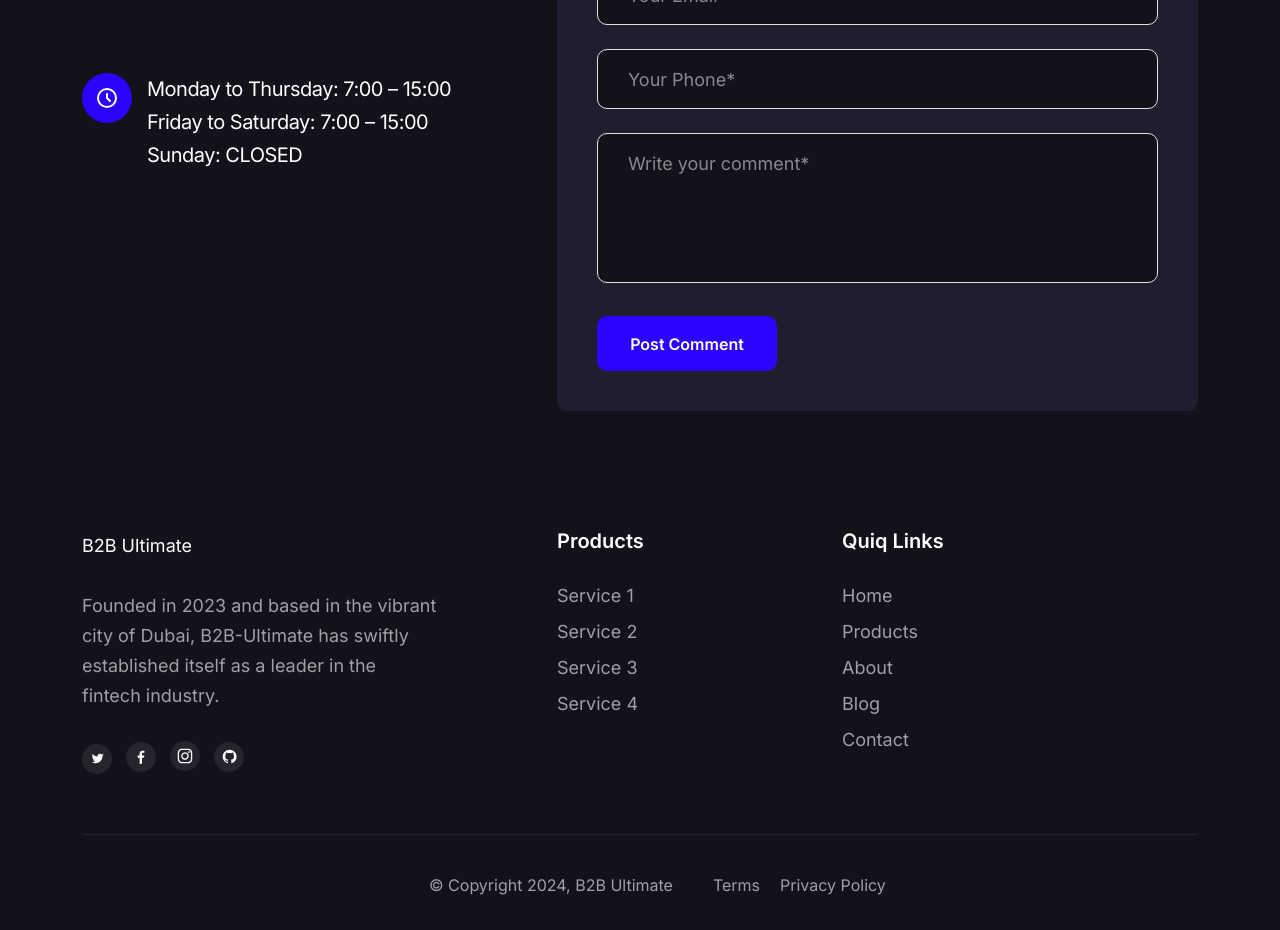
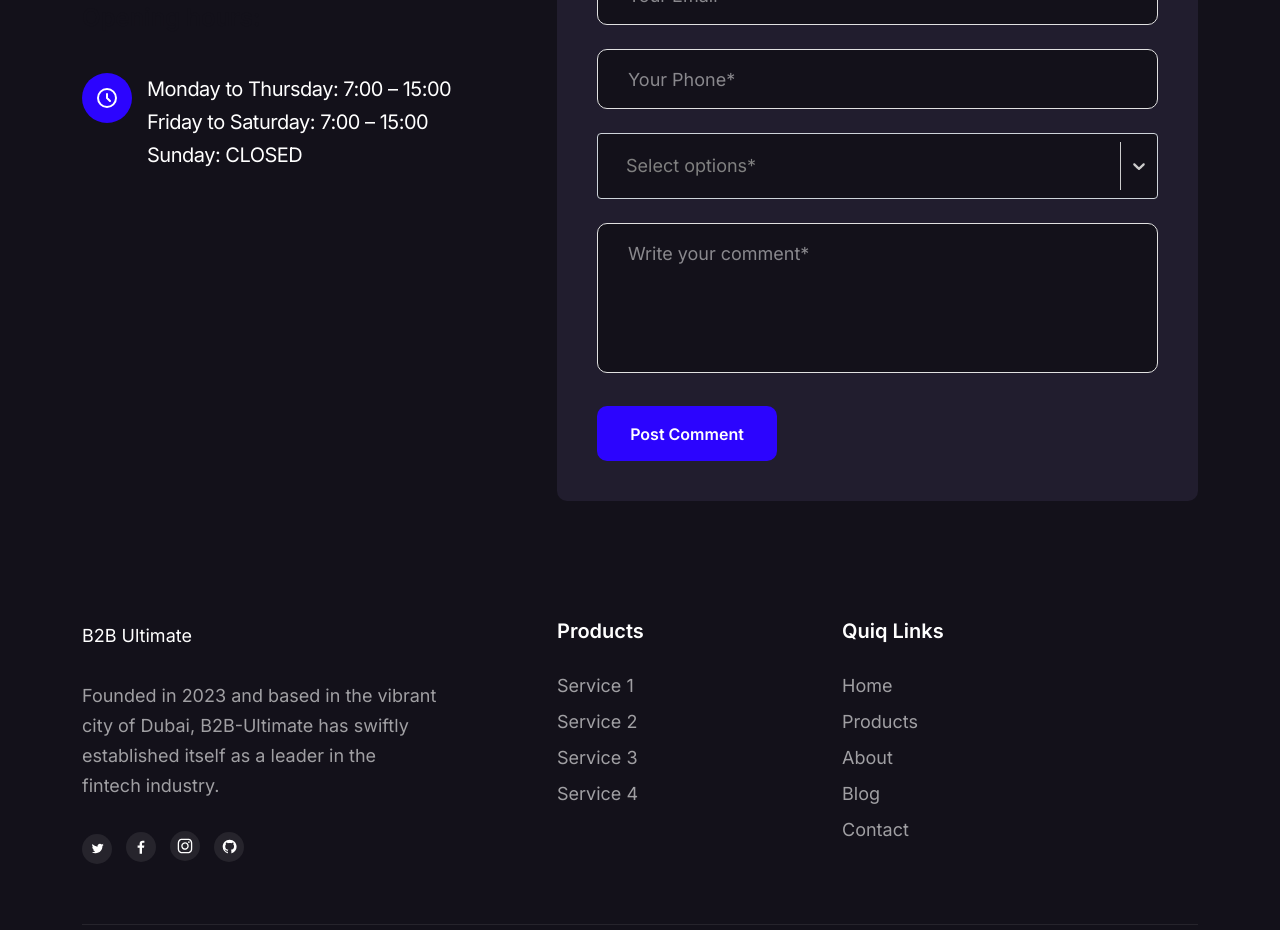
Before and after one commit to rumanw99/landing-crypyo, a Next.js app: page /contact-dark in a window 1280 px wide. Shown: the part 800-1730 px from the top of the page. Built offline with nearby package versions, Linux system fonts and the light colour scheme.

Commit message:
select options

```diff
--- a/components/contact-dark/contact-section.js
+++ b/components/contact-dark/contact-section.js
@@ -1,14 +1,89 @@
 /* eslint-disable @next/next/no-img-element */
 import Link from "next/link";
-import { useForm } from "react-hook-form";
+import { useForm , Controller  } from "react-hook-form";
+import Select from 'react-select';
+
 export default function ContactSection() {
+
+	const options = [
+		{ value: 'option1', label: 'Option 1' },
+		{ value: 'option2', label: 'Option 2' },
+		{ value: 'option3', label: 'Option 3' },
+		// أضف المزيد من الخيارات حسب الحاجة
+	  ];
 	const {
 		register,
 		handleSubmit,
+		control,
 		watch,
 		formState: { errors },
 	} = useForm();
 	const onSubmit = (data) => console.log(data);
+
+
+
+	const customStyles = {
+		control: (provided, state) => ({
+		  ...provided,
+		  background: "#13111a",
+		  border: state.isFocused ? '1px solid #80bdff' : '1px solid #ced4da',
+		  boxShadow: state.isFocused ? '0 0 0 .2rem rgba(0, 123, 255, .25)' : 'none',
+		  '&:hover': {
+			border: state.isFocused ? '1px solid #80bdff' : '1px solid #80bdff'
+		  },
+		  borderRadius: '.25rem',
+		//   padding: '0 0.75rem',
+		//   height: 'calc(2.25rem + 2px)',
+		  display: 'flex',
+		  alignItems: 'center'
+		}),
+		// valueContainer: (provided) => ({
+		// 	...provided,
+		// 	padding: '10px', // إزالة أي حشو إضافي قد يسبب المربع
+		//   }),
+
+		input: (provided) => ({
+			...provided,
+			margin: '0', // إزالة الهوامش
+			padding: '0', // إزالة الحشوات
+			opacity: '0', // إخفاء الإدخال
+		  }),
+		multiValue: (provided) => ({
+		  ...provided,
+		  backgroundColor: '#007bff',
+		  color: 'white',
+		  borderRadius: '.25rem',
+		}),
+		multiValueLabel: (provided) => ({
+		  ...provided,
+		  color: 'white',
+		}),
+		multiValueRemove: (provided) => ({
+		  ...provided,
+		  color: 'white',
+		  ':hover': {
+			backgroundColor: 'blue',
+			color: 'white',
+		  },
+		}),
+		option: (provided, state) => ({
+		  ...provided,
+		  backgroundColor: state.isSelected ? '#007bff' : state.isFocused ? 'rgba(0, 123, 255, .1)' : 'white',
+		  color: state.isSelected ? 'white' : '#007bff',
+		  padding: '.5rem 1rem',
+		}),
+
+		placeholder: (provided) => ({
+			...provided,
+			// color: '#ced4da',
+			marginLeft: '20px',
+		  }),
+		  indicatorsContainer: (provided) => ({
+			...provided,
+			display: 'flex',
+			alignItems: 'center',
+		  }),
+	  };
 
 	return (
 		<div className="fugu--contact-section">
@@ -101,6 +176,31 @@ export default function ContactSection() {
 									</p>
 								)}
 							</div>
+
+							<div className="fugu--comment-field">
+        <Controller
+          name="multiSelect"
+          control={control}
+          rules={{ required: true }}
+          render={({ field }) => (
+            <Select
+              {...field}
+              options={options}
+              isMulti
+              placeholder="Select options*"
+			  styles={customStyles}
+            //   classNamePrefix="custom-select"
+              aria-invalid={errors.multiSelect ? "true" : "false"}
+
+            />
+          )}
+        />
+        {errors.multiSelect && (
+          <p role="alert" className="error">
+            Selecting at least one option is required
+          </p>
+        )}
+      </div>
 							<div className="fugu--comment-field">
 								<textarea
 									name="textarea"
--- a/package.json
+++ b/package.json
@@ -25,6 +25,7 @@
 		"react-dom": "18.2.0",
 		"react-hook-form": "^7.39.1",
 		"react-modal-video": "1.2.8",
+		"react-select": "^5.8.0",
 		"react-slick": "^0.29.0",
 		"slick-carousel": "^1.8.1",
 		"swiper": "^8.4.4",
```
Also changed, not shown: 1 other file (tests, documents, lock files or other folders).
